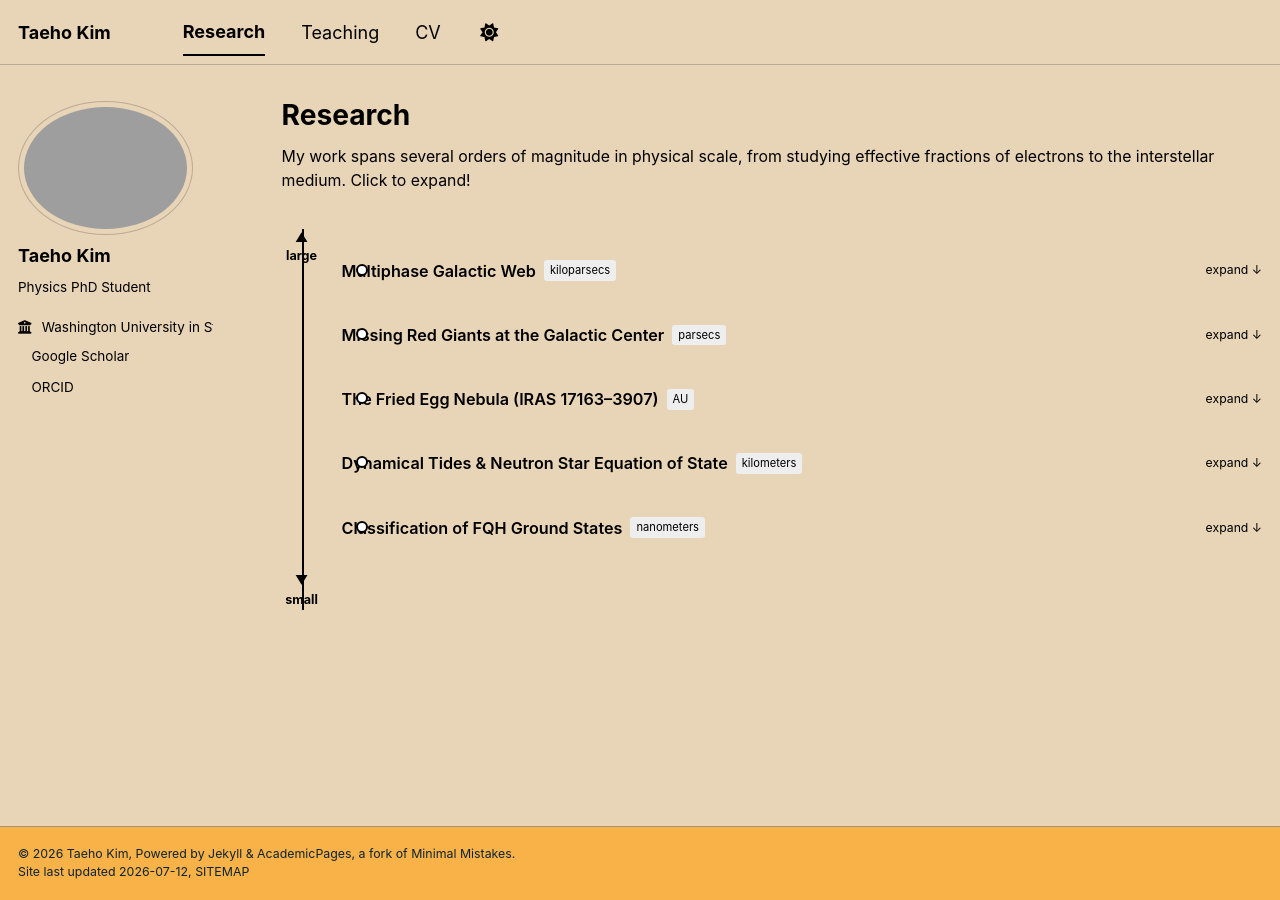
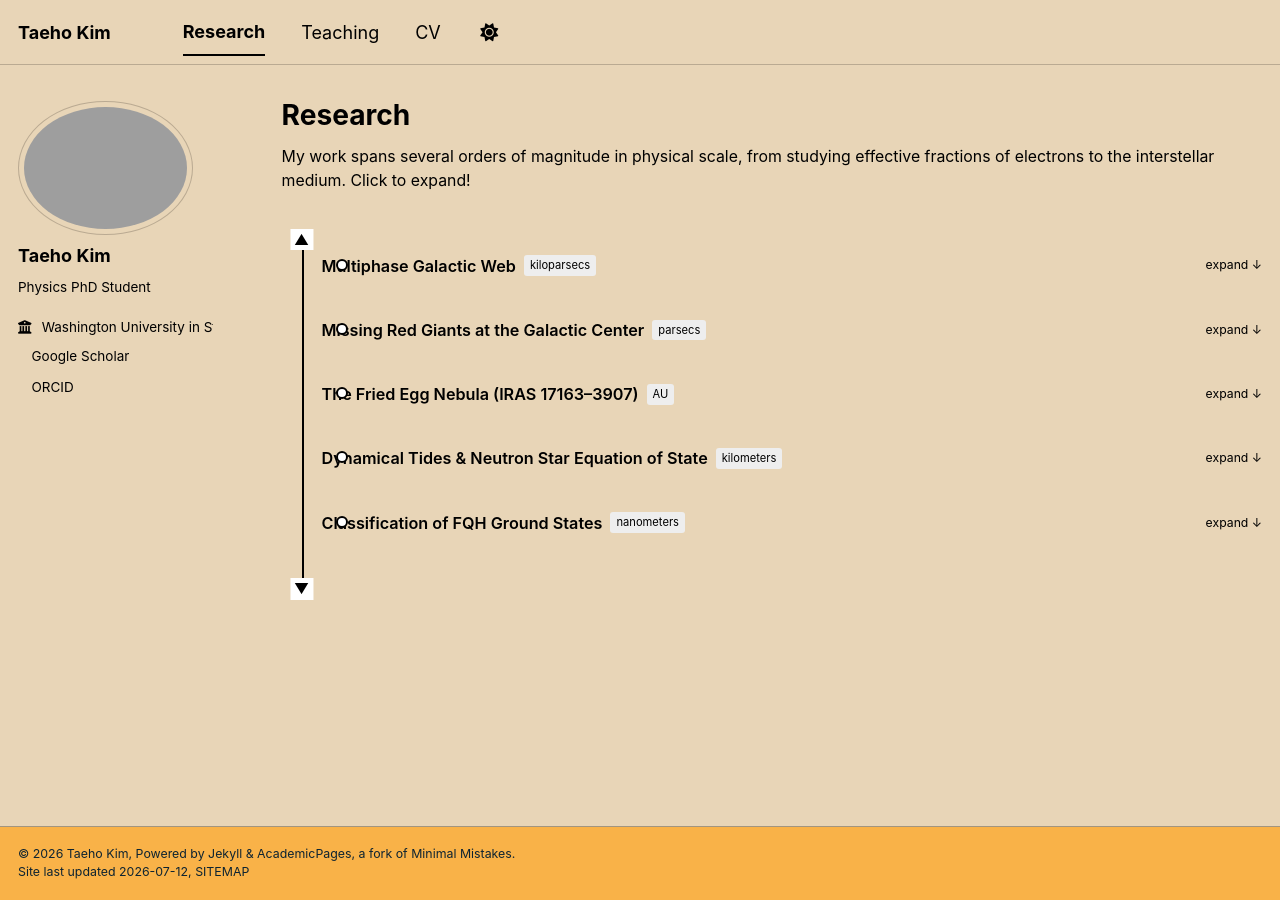
Before and after one commit to tk3411/tk3411.github.io, a Jekyll site: the page built from _pages/research.html, in a window 1280 px wide. Built offline with Jekyll 4.4.1, drawn with Linux system fonts in a browser that asks for light colours; a style sheet for code colours, icons or effects is not loaded.

Commit message:
Update research.html

```diff
--- a/_pages/research.html
+++ b/_pages/research.html
@@ -9,21 +9,26 @@ My work spans several orders of magnitude in physical scale, from studying effec
 </p>
 
 <style>
+/* Ensure consistent box model */
 .phys-timeline {
   position: relative;
-  padding-left: 60px;
-  padding-top: 30px;
-  padding-bottom: 30px;
+  padding-left: 40px; /* Space for the line and markers */
+  padding-top: 25px;
+  padding-bottom: 25px;
 }
+
+/* The Vertical Line */
 .phys-timeline::before {
   content: '';
   position: absolute;
   left: 20px;
-  top: 0;
-  bottom: 0;
+  top: 15px; /* Aligned with top arrow */
+  bottom: 15px; /* Aligned with bottom arrow */
   width: 2px;
   background: #000;
 }
+
+/* The Item Dots */
 .phys-item {
   position: relative;
   margin-bottom: 40px;
@@ -32,18 +37,34 @@ My work spans several orders of magnitude in physical scale, from studying effec
 .phys-item::before {
   content: '';
   position: absolute;
-  left: 20px;
+  left: 20px; /* Matches line position */
   top: 5px;
   width: 12px;
   height: 12px;
   border-radius: 50%;
   background: #fff;
   border: 2px solid #000;
-  transform: translateX(-50%);
+  transform: translateX(-50%); /* Perfect centering */
   transition: all 0.2s;
   z-index: 1;
 }
 
+/* Axis Arrows (Caps) */
+.phys-arrow-top, .phys-arrow-bot {
+  position: absolute;
+  left: 20px;
+  transform: translateX(-50%);
+  font-size: 0.8rem;
+  font-weight: bold;
+  color: #000;
+  z-index: 2;
+  background: #fff; /* Mask behind arrow to break the line visually */
+  padding: 0 4px;
+}
+.phys-arrow-top { top: 0px; }
+.phys-arrow-bot { bottom: 0px; }
+
+/* Color Coding Logic */
 .ism.active::before { background: #0066cc; border-color: #0066cc; }
 .ism.active .phys-body { border-left-color: #0066cc; }
 
@@ -72,22 +94,10 @@ My work spans several orders of magnitude in physical scale, from studying effec
 .phys-concept { font-size: 0.8rem; color: #000; font-style: italic; margin: 0 0 8px; }
 .phys-desc { font-size: 0.8rem; color: #000; line-height: 1.65; margin: 0 0 8px; }
 .phys-status { font-size: 0.7rem; color: #000; margin: 0; padding-top: 8px; border-top: 1px solid #000; }
-
-.phys-axis-cap {
-  position: absolute;
-  left: 20px;
-  transform: translateX(-50%);
-  font-size: 0.7rem;
-  font-weight: bold;
-  color: #000;
-  text-align: center;
-  background: transparent;
-}
 </style>
 
 <div class="phys-timeline">
-
-  <div class="phys-axis-cap" style="top: 0px;">▲<br>large</div>
+  <div class="phys-arrow-top">▲</div>
 
   <div class="phys-item ism" onclick="togglePhys(this)">
     <div class="phys-header">
@@ -154,8 +164,7 @@ My work spans several orders of magnitude in physical scale, from studying effec
     </div>
   </div>
 
-  <div class="phys-axis-cap" style="bottom: 0px;">▼<br>small</div>
-
+  <div class="phys-arrow-bot">▼</div>
 </div>
 
 <script>
```
Also changed, not shown: other parts of _pages/research.html (+1 -0 lines).
